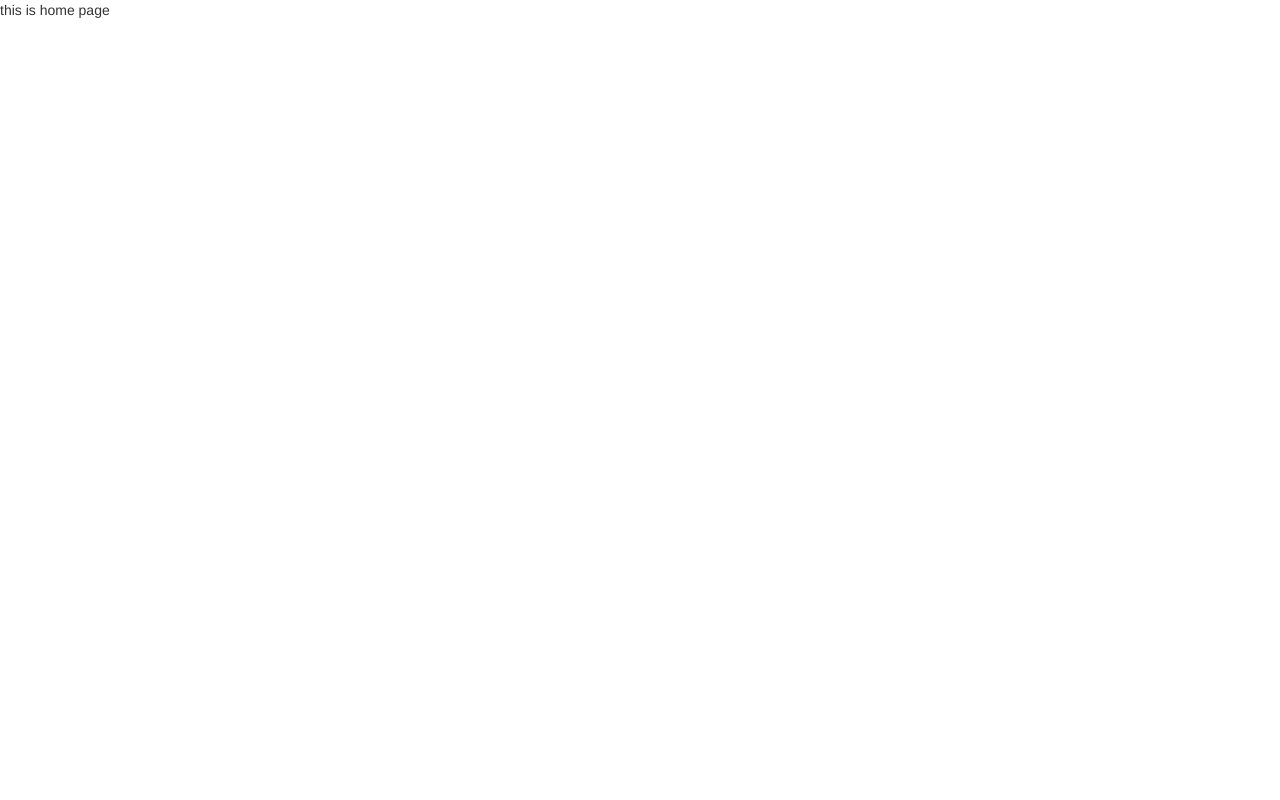
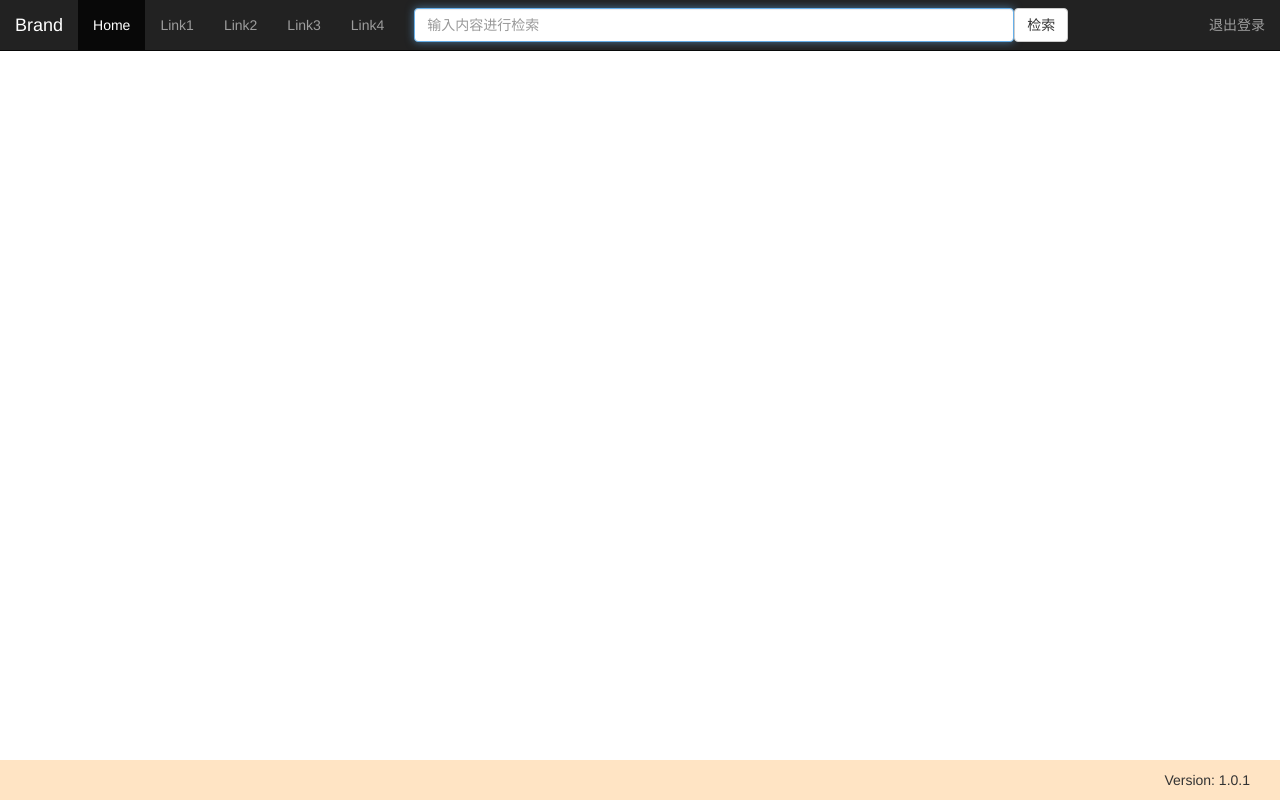
Before and after one commit to doom2020/vue-web, a Vue app: page /home in a window 1280 px wide. Built offline with nearby package versions, Linux system fonts and the light colour scheme.

Commit message:
主页面修改

```diff
--- a/src/views/Home.vue
+++ b/src/views/Home.vue
@@ -1,21 +1,78 @@
 <template>
   <div class="home">
-  {{message}}
+    <div id="header">
+      <nav class="navbar navbar-inverse navbar-fixed-top">
+          <div class="container-fluid">
+          <!-- Brand and toggle get grouped for better mobile display -->
+          <div class="navbar-header">
+              <button type="button" class="navbar-toggle collapsed" data-toggle="collapse" data-target="#bs-example-navbar-collapse-1" aria-expanded="false">
+              <span class="sr-only">Toggle navigation</span>
+              <span class="icon-bar"></span>
+              <span class="icon-bar"></span>
+              <span class="icon-bar"></span>
+              </button>
+              <a class="navbar-brand" href="#">Brand</a>
+          </div>
+
+          <!-- Collect the nav links, forms, and other content for toggling -->
+          <div class="collapse navbar-collapse" id="bs-example-navbar-collapse-1">
+              <ul class="nav navbar-nav">
+              <li class="active"><a href="#">Home</a></li>
+              <li><a href="#">Link1</a></li>
+              <li><a href="#">Link2</a></li>
+              <li><a href="#">Link3</a></li>
+              <li><a href="#">Link4</a></li>
+              </ul>
+              <form class="navbar-form navbar-left">
+              <div class="form-group">
+                  <input ref="searchInput" type="text" class="form-control" placeholder="输入内容进行检索" style="width: 600px;">
+              </div>
+              <button type="submit" class="btn btn-default">检索</button>
+              </form>
+              <ul class="nav navbar-nav navbar-right">
+              <li><a href="#">{{ user }}</a></li>
+              <li><a href="#" @click="logoutCurrent">退出登录</a></li>
+              </ul>
+          </div><!-- /.navbar-collapse -->
+          </div><!-- /.container-fluid -->
+      </nav>
+    </div>
+    <div id="main">
+        <div id="siderbar">
+
+        </div>
+        <div id="content">
+
+        </div>
+    </div>
+    <div id="footer" style="position: fixed;bottom: 0; height: 40px;width: 100%;background-color: bisque;text-align: right;line-height: 40px;">
+        <span style="margin-right: 30px;">Version: 1.0.1</span>
+    </div>
   </div>
 </template>
 
 <script>
-import { ref } from 'vue'
+import { ref, onMounted } from 'vue'
+import { logout } from '../api/logout.js'
 
 export default {
   name: 'Home',
   setup() {
-    const message = ref("this is home page")
+    const searchInput = ref(null)
+    onMounted(() => {
+      searchInput.value.focus()   // 鼠标移入事件
+    })
+    const params = {}
+    function logoutCurrent(){
+      logout(params).then(response => {
+        console.log(response)
+      }).catch(error => {
+        console.log(error)
+      })
+    }
     return {
-      message
+      searchInput, logoutCurrent
     }
-  },
-  components: {
   }
 }
 </script>
```
